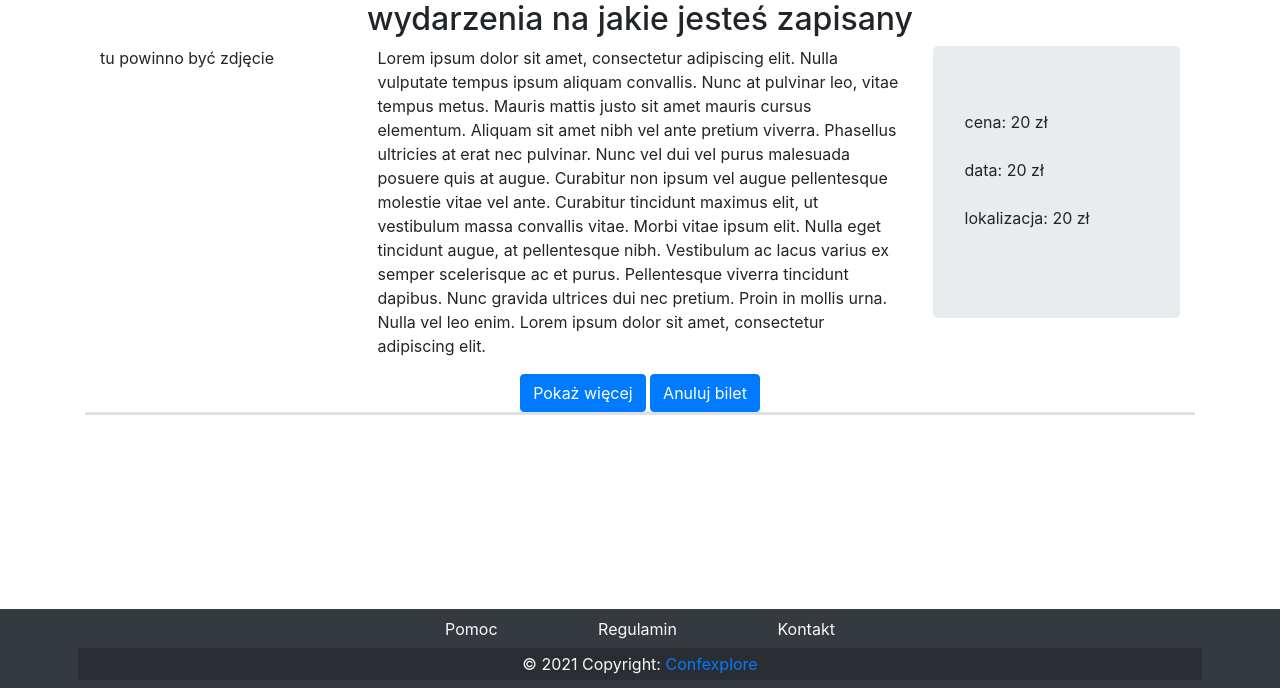
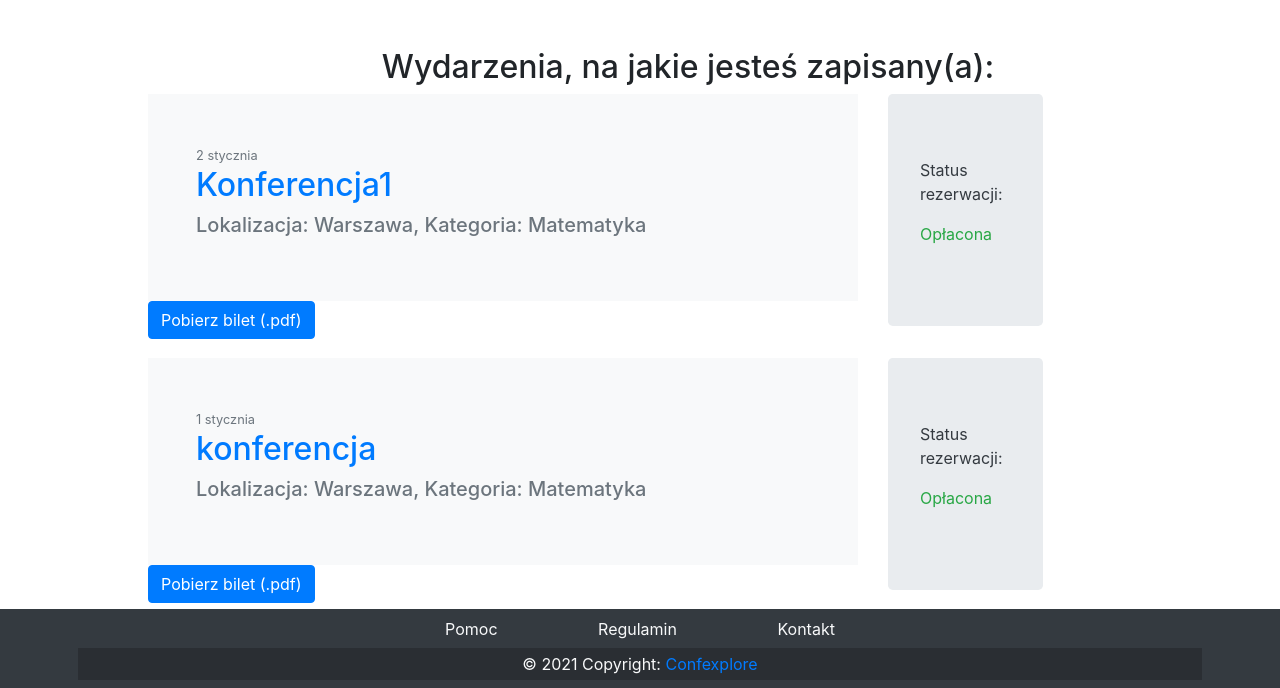
Before and after one commit to mateuszgrzyb/confexplore, a Django app: page /ticketOwned/ in a window 1280 px wide. Shown: the part 112-800 px from the top of the page. Run offline with Django 3.2, Linux system fonts and the light colour scheme; data comes from the database, SQL or seed files in the repository; some libraries are stand-ins or nearby versions.

Commit message:
your tickets

```diff
--- a/content/urls.py
+++ b/content/urls.py
@@ -21,6 +21,5 @@ urlpatterns = [
     path('eventPreview/buyHowMany/', buyHowManyView.as_view(), name='buyHowMany'),
     path('eventPreview/buyHowMany/buyWhat/', buyWhatView.as_view(), name='buyWhat'),
     path('eventPreview/buyHowMany/buyWhat/transaction/', transactionView.as_view(), name='transaction'),
-
     path('addevent/', AddEventView.as_view(), name='add_event'),
 ]
--- a/content/views.py
+++ b/content/views.py
@@ -7,7 +7,7 @@ from django.shortcuts import render
 from django.urls import reverse
 from django.urls import reverse_lazy
 from django.views import View
-from django.views.generic import FormView
+from django.views.generic import FormView, ListView
 
 from .forms import AddEventForm
 from .models import Event, City, Type
@@ -63,9 +63,12 @@ class SearchView(View):
         })
 
 
-class TicketOwnedView(View):
+class TicketOwnedView(ListView):
     def get(self, request: HttpRequest):
-        return render(request, 'content/ticketOwned.html')
+        context = {
+            'events': Event.objects.all()
+        }
+        return render(request, 'content/ticketOwned.html', context)
 
     def post(self, request: HttpRequest):
         keys = ['name', 'type', 'city']
@@ -80,6 +83,7 @@ class YourEventsView(View):
             'events': Event.objects.all()
         }
         return render(request, 'content/yourEvents.html', context)
+
 
     def post(self, request: HttpRequest):
         keys = ['name', 'type', 'city']
--- a/templates/content/ticketOwned.html
+++ b/templates/content/ticketOwned.html
@@ -1,45 +1,41 @@
-{% extends 'main.html' %}
+{% extends "main.html" %}
 {% block content %}
-<div style="text-align: center;">
-    <h2>wydarzenia na jakie jesteś zapisany </h2>
-</div>
-<!-- TODO przenieść te style do pliku css -->
-<!-- TODO dodać odstęp od tytułu do treści -->
-<div class="container ">
-    <div class="row border-bottom" style="border-width:3px !important">
-        <div class="col">
-            <p> tu powinno być zdjęcie</p>
-        </div>
+<div class="container m-5">
+    <div style="text-align: center;">
+        <h2>Wydarzenia, na jakie jesteś zapisany(a):</h2>
+    </div>
+{% for event in events %}
 
-        <div class="col-6">
-            <p>
-                Lorem ipsum dolor sit amet, consectetur adipiscing elit. Nulla vulputate tempus ipsum aliquam convallis.
-                Nunc at pulvinar leo, vitae tempus metus. Mauris mattis justo sit amet mauris cursus elementum. Aliquam
-                sit amet nibh vel ante pretium viverra. Phasellus ultricies at erat nec pulvinar. Nunc vel dui vel purus
-                malesuada posuere quis at augue. Curabitur non ipsum vel augue pellentesque molestie vitae vel ante.
-                Curabitur tincidunt maximus elit, ut vestibulum massa convallis vitae. Morbi vitae ipsum elit. Nulla
-                eget tincidunt augue, at pellentesque nibh. Vestibulum ac lacus varius ex semper scelerisque ac et
-                purus. Pellentesque viverra tincidunt dapibus. Nunc gravida ultrices dui nec pretium. Proin in mollis
-                urna. Nulla vel leo enim. Lorem ipsum dolor sit amet, consectetur adipiscing elit.
-            </p>
-            <div style="text-align: center;">
-                <button type="button" class="btn btn-primary">Pokaż więcej</button>
-                <button type="button" class="btn btn-primary">Anuluj bilet</button>
+<div class="row">
+         <div class="col-8">
+        <article class="media content-section bg-light">
+
+          <div class="media-body m-5">
+            <div class="article-metadata">
+              <small class="text-muted">{{ event.date }}</small>
             </div>
-        </div>
+            <h2><a class="article-title" href='eventPreview/'>{{ event.name }}</a></h2>
 
-        <div class="col">
-            <div class="jumbotron">
-                cena: 20 zł <br>
-                <br>
-                data: 20 zł <br>
-                <br>
-                lokalizacja: 20 zł <br>
-                <br>
-            </div>
-        </div>
-    </div>
+            <h5><p class="text-secondary">Lokalizacja: {{ event.localization.name }}, Kategoria: {{ event.type.name }}</p></h5>
+                        </div>
+                </article>
+             <a type="button" class="btn btn-primary" href="https://drive.google.com/file/d/1BlUzzAEnf7a9fJUrnFg8XuOu1q8BVJiD/view?usp=sharing">Pobierz bilet (.pdf)</a>
+          </div>
+
+               <div class="col-2">
+                   <div class="jumbotron">
+              <p class="text-dark">Status rezerwacji:</p>
+               <p class="text-success">Opłacona</p>
+
+                   </div>
+              </div>
 </div>
 
 
+
+
+
+
+    {% endfor %}
+   </div>
 {% endblock content %}
```
Also changed, not shown: templates/content/transaction.html (+3 -3 lines).
